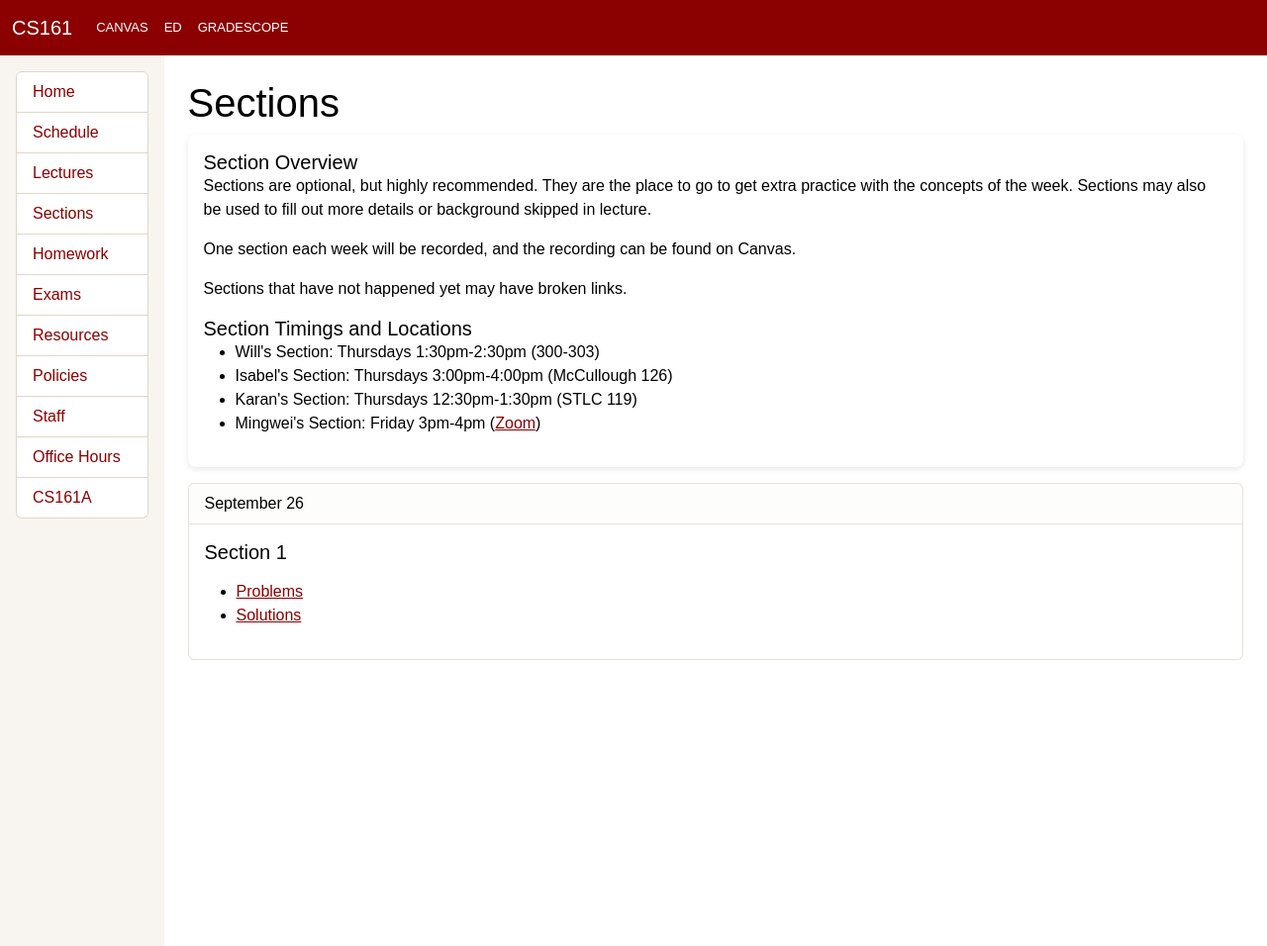
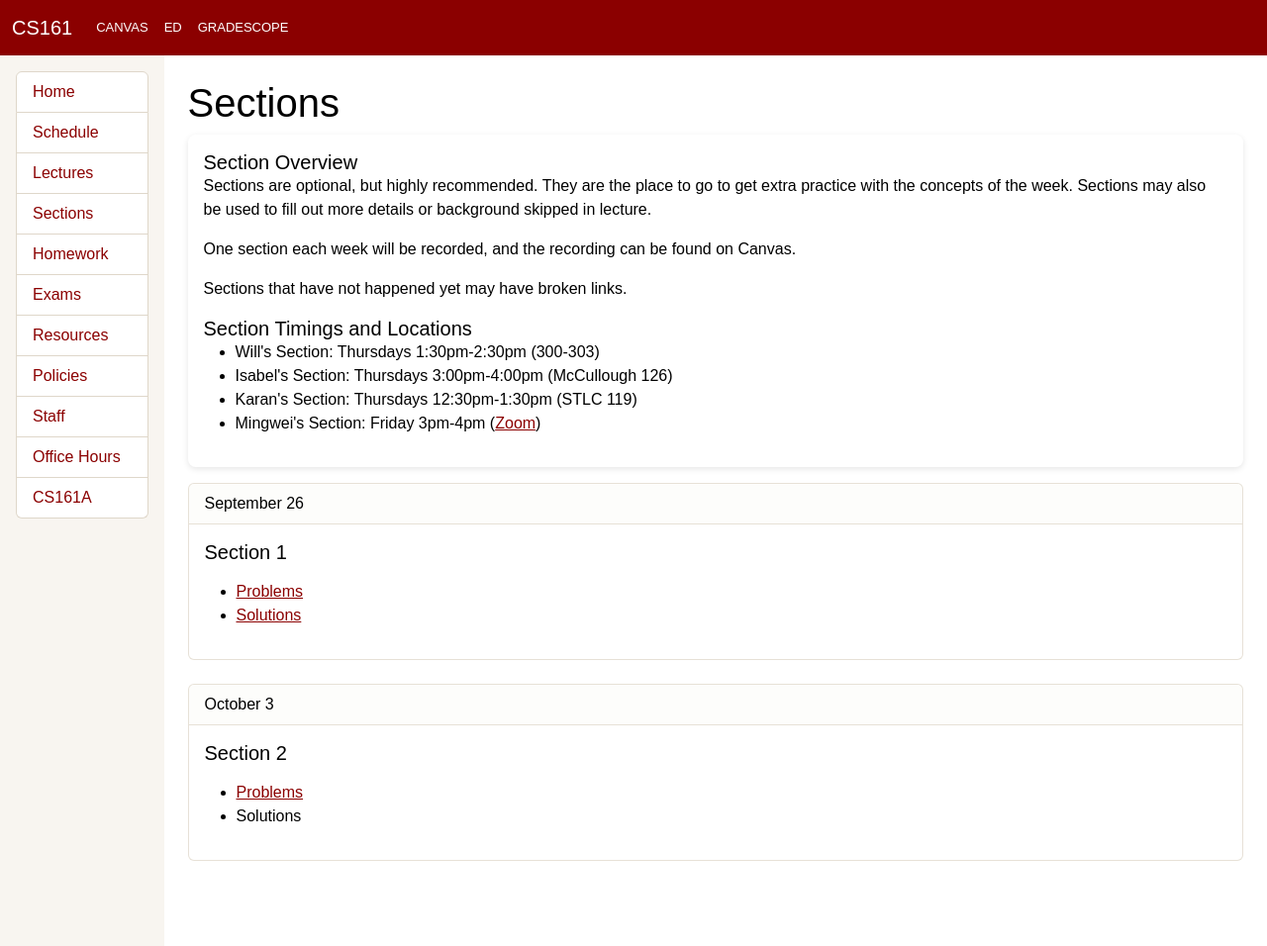
Before and after one commit to cs161-stanford/cs161-stanford.github.io, a Jekyll site: the page built from sections.md, in a window 1280 px wide. Shown: the whole page at 99% size. Built offline with Jekyll 4.4.1, drawn with Linux system fonts in a browser that asks for light colours; nearby versions of some CDN libraries.

Commit message:
added section 2

```diff
--- a/sections.md
+++ b/sections.md
@@ -36,8 +36,23 @@
     <p class="card-text">
 	<ul>
 	<li> <a href="/assets/sections/worksheets/Section-1-Worksheet.pdf">Problems</a> </li>
-  <li> <a href="/assets/sections/worksheets/Section-1-Solutions.pdf">Solutions</a> </li>
+  <li> <a href="/assets/sections/solutions/Section-1-Solutions.pdf">Solutions</a> </li>
 	</ul>
 </p>
   </div>
 </div>
+
+<div class="card mb-4">
+  <div class="card-header">
+    October 3
+  </div>
+  <div class="card-body">
+    <h5 class="card-title">Section 2</h5>
+    <p class="card-text">
+	<ul>
+	<li> <a href="/assets/sections/worksheets/Section-2-Worksheet.pdf">Problems</a> </li>
+  <li> Solutions </li>
+	</ul>
+</p>
+  </div>
+</div>
```
Also changed, not shown: 3 other files.
